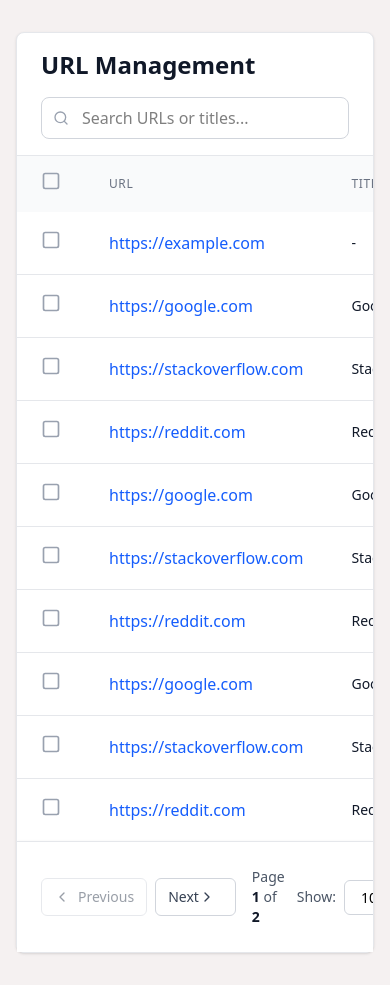
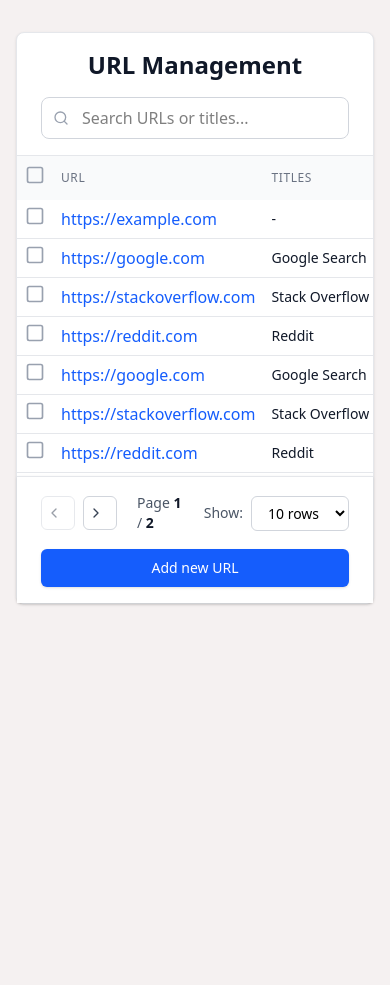
Before and after one commit to Divyank004/URL-Management-fe, a React (Vite) app: page / in a window 390 px wide. After the commit the page ends 844 px from the top, so only its background shows below. Built offline with nearby package versions, Linux system fonts and the light colour scheme.

Commit message:
make UI responsive

```diff
--- a/src/components/Table.tsx
+++ b/src/components/Table.tsx
@@ -31,7 +31,7 @@
 const Table = <T1, T2 = undefined>({rows, columns, unqieKeyInRows, rowClicked, showCheckbox = false, rowActions, pagination, footer }: TableProps<T1, T2>) => {
     const [selectedRows, setSelectedRows] = useState<Set<T1>>(new Set());
     const [pageIndex, setPageIndex] = useState<number>(0);
-    const [pageSize, setPageSize] = useState<number>(pagination?.defaultPageSize ?? 10);
+    const [pageSize, setPageSize] = useState<number>(pagination?.defaultPageSize ?? 5);
 
     const paginatedRows = useMemo(() => {
         if(!isObjNullOrUndefined(pagination)) {
@@ -62,12 +62,13 @@
     };
 
     return(
-        <div className="overflow-x-auto">
-            <table className="w-full">
-                <thead className="bg-gray-50">
+        <div className="w-full">
+            <div className='h-80 sm:h-100 md:h-120 lg:h-140 max-h-full md:max-h-screen overflow-y-auto'>
+                <table >
+                    <thead className="bg-gray-50 sticky top-0 z-10">
                         <tr>
                             {showCheckbox && (
-                            <th className="px-6 py-3 text-left">
+                                <th className="px-2 py-1.5 sm:px-6 sm:py-3 text-left">
                                     <button
                                         onClick={selectAllRows}
                                         className="text-gray-400 hover:text-gray-600"
@@ -80,7 +81,7 @@
                                 </th>
                             )}
                             {columns.map((item) => (
-                            <th key={item.name} className="px-6 py-3 text-left text-xs font-medium text-gray-500 uppercase tracking-wider">
+                                <th key={item.name} className="px-2 py-1.5 sm:px-6 sm:py-3 text-left text-xs font-medium text-gray-500 uppercase tracking-wider">
                                     {item.label}
                                 </th>
                             ))}
@@ -90,7 +91,7 @@
                         {paginatedRows.map((item) => (
                             <tr key={item[unqieKeyInRows]} className="hover:bg-gray-50" onClick={() => rowClicked && rowClicked(item[unqieKeyInRows])}>
                                 {showCheckbox && (
-                                <td className="px-6 py-4 whitespace-nowrap">
+                                    <td className="px-2 py-1 sm:px-6 sm:py-3  whitespace-nowrap">
                                         <button
                                             onClick={(e) =>
                                                 {
@@ -108,7 +109,7 @@
                                     </td>
                                 )}
                                 {columns.map((col) => (
-                                    <td key={col.name} className="px-6 py-4 whitespace-nowrap">
+                                        <td key={col.name} className="px-2 py-1 sm:px-6 sm:py-3  whitespace-nowrap">
                                             {col.render ? col.render(item, rowActions ?? ({} as T2)) : item[col.name]}
                                         </td>
                                     ))}
@@ -122,40 +123,39 @@
                         <p className="text-gray-500">No Data found matching your search.</p>
                     </div>
                 )}
+            </div>
             {/* Footer */}
             {!isObjNullOrUndefined(pagination) && !isObjNullOrUndefined(footer) && (
                 <div className="px-6 py-4 bg-white border-t border-gray-200 shadow-sm">
-                    <div className="flex justify-between items-center">
+                    <div className="flex flex-col sm:flex-row justify-center sm:items-center sm:justify-between gap-4 ">
                         {!isObjNullOrUndefined(pagination) && (
-                            <div className="flex items-center space-x-4">
+                            <div className="flex items-center space-x-5">
                                 {/* Page Navigation */}
                                 <div className="flex items-center space-x-2">
                                     <button
                                         disabled={pageIndex === 0}
                                         onClick={() => setPageIndex((prev) => prev - 1)}
-                                        className="inline-flex items-center px-3 py-2 text-sm font-medium text-gray-700 bg-white border border-gray-300 rounded-md hover:bg-gray-50  focus:ring-2 focus:ring-blue-500  disabled:opacity-50 disabled:cursor-not-allowed disabled:hover:bg-white transition-colors duration-200"
+                                        className="inline-flex items-center px-1 sm:px-3 py-2 text-sm font-medium text-gray-700 bg-white border border-gray-300 rounded-md hover:bg-gray-50  focus:ring-2 focus:ring-blue-500  disabled:opacity-50 disabled:cursor-not-allowed disabled:hover:bg-white transition-colors duration-200"
                                     >
                                         <ChevronLeft className="h-4 w-4 mr-2"/>
-                                        Previous
+                                        <span className='hidden sm:block'>Previous</span>
                                     </button>
 
                                     <button
                                         disabled={pageIndex >= totalPages - 1}
                                         onClick={() => setPageIndex((prev) => prev + 1)}
-                                        className="inline-flex items-center px-3 py-2 text-sm font-medium text-gray-700 bg-white border border-gray-300 rounded-md hover:bg-gray-50 focus:ring-2 focus:ring-blue-500 disabled:opacity-50 disabled:cursor-not-allowed disabled:hover:bg-white transition-colors duration-200"
+                                        className="inline-flex items-center px-1 sm:px-3 py-2 text-sm font-medium text-gray-700 bg-white border border-gray-300 rounded-md hover:bg-gray-50 focus:ring-2 focus:ring-blue-500 disabled:opacity-50 disabled:cursor-not-allowed disabled:hover:bg-white transition-colors duration-200"
                                     >
-                                        Next
+                                        <span className='hidden sm:block'>Next</span>
                                         <ChevronRight className="h-4 w-4 mr-2"/>
                                     </button>
                                 </div>
-
-                                {/* Page Info */}
-                                <div className="flex items-center space-x-3">
                                 <div className="text-sm text-gray-600 font-medium">
-                                        Page <span className="font-semibold text-gray-900">{pageIndex + 1}</span> of{' '}
+                                    Page <span className="font-semibold text-gray-900">{pageIndex + 1}</span> /{' '}
                                     <span className="font-semibold text-gray-900">{totalPages}</span>
                                 </div>
-
+                                {/* Page Info */}
+                                <div className="flex items-center space-x-2">
                                     {/* Rows per page selector */}
                                     <div className="flex items-center space-x-2">
                                         <label className="text-sm text-gray-600 font-medium">
@@ -184,7 +184,7 @@
                         {!isObjNullOrUndefined(footer) && (
                             <button
                                 onClick={() => footer?.buttonOne.onAddUrl()}
-                                className={footer?.buttonOne.className}
+                                className={`text-center px-4 py-2 text-sm font-medium text-white bg-blue-600 border border-transparent rounded-md shadow-sm hover:bg-blue-700 focus:outline-none focus:ring-2 focus:ring-blue-500 focus:ring-offset-2 transition-colors duration-200 ${footer?.buttonOne.className}`}
                             >
                                 {footer?.buttonOne.title}
                             </button>
--- a/src/pages/Dashboard.tsx
+++ b/src/pages/Dashboard.tsx
@@ -348,7 +348,7 @@
         {/* Header */}
         <div className="px-6 py-4 border-b border-gray-200">
           <div className="flex flex-col sm:flex-row sm:items-center sm:justify-between gap-4">
-            <h1 className="text-2xl font-bold text-gray-900">URL Management</h1>
+            <h1 className="text-center text-2xl font-bold text-gray-900">URL Management</h1>
             <div className="relative">
               <Search className="absolute left-3 top-1/2 transform -translate-y-1/2 text-gray-400 h-4 w-4" />
               <input
@@ -379,7 +379,7 @@
               {
                 title: 'Add new URL',
                 onAddUrl: () => setShowPopup(true),
-                className: 'inline-flex items-center px-4 py-2 text-sm font-medium text-white bg-blue-600 border border-transparent rounded-md shadow-sm hover:bg-blue-700 focus:outline-none focus:ring-2 focus:ring-blue-500 focus:ring-offset-2 transition-colors duration-200'
+                className: ''
               }
           }}
         />
```
Lines whose indentation alone changed are shown as unchanged.
